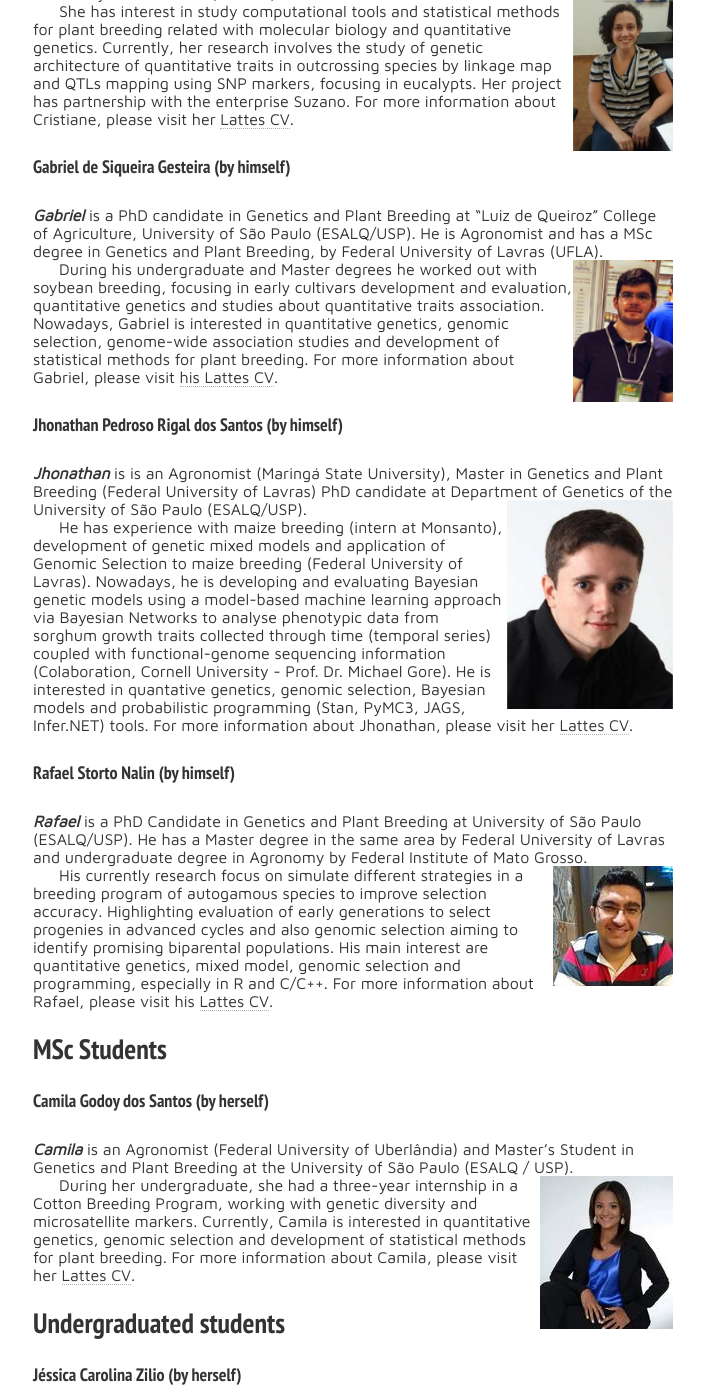
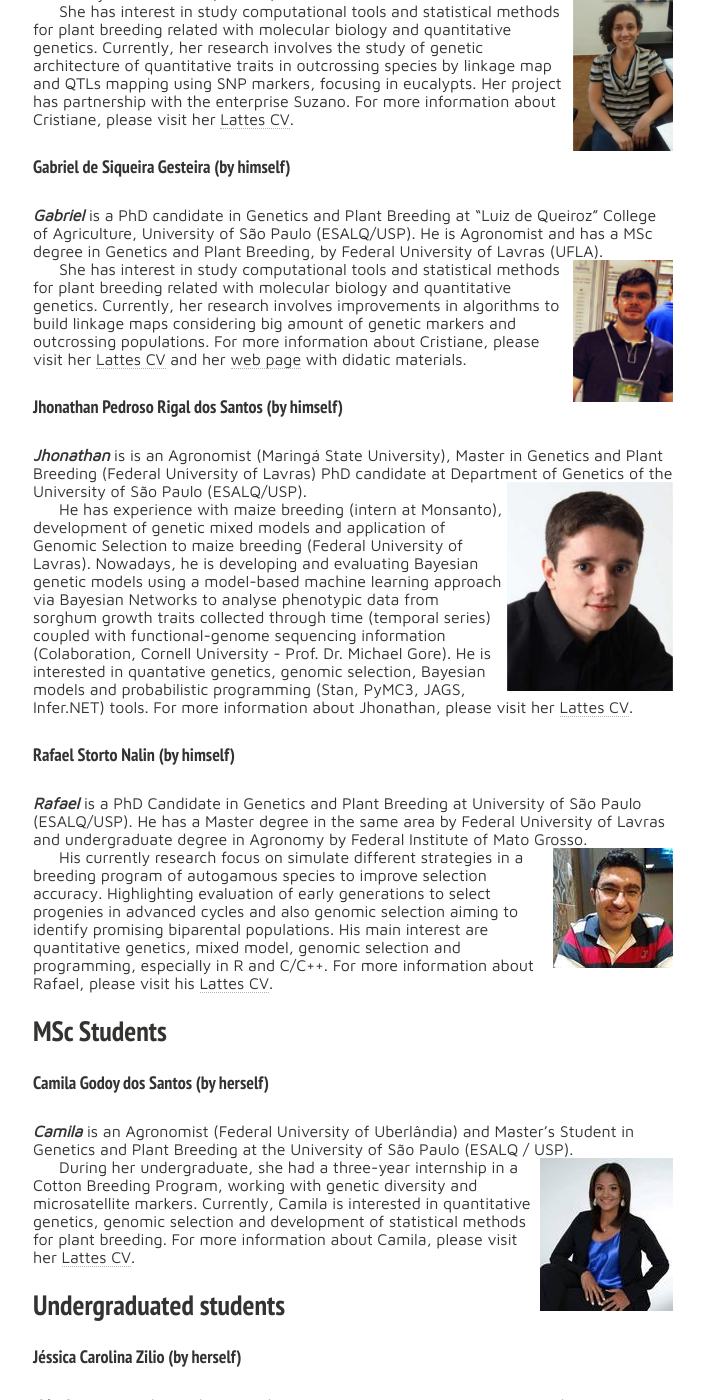
Before and after one commit to statgen-esalq/statgen-esalq.github.io, a Jekyll site: the page built from people.md, in a window 1280 px wide and 1400 px high, scrolled down 1683 px. Shown: the whole window, without its empty margins (287-991 px from the left). Built offline with Jekyll 4.4.1, drawn with Linux system fonts in a browser that asks for light colours; nearby versions of some CDN libraries; some of the changed text lies outside the part shown.

Commit message:
update cris and pedro

```diff
--- a/people.md
+++ b/people.md
@@ -58,7 +58,7 @@ She has interest in study computational tools and statistical methods for plant
 
 _**Gabriel**_ is a PhD candidate in Genetics and Plant Breeding at “Luiz de Queiroz” College of Agriculture, University of São Paulo (ESALQ/USP). He is Agronomist and has a MSc degree in Genetics and Plant Breeding, by Federal University of Lavras (UFLA). <img src="{{ site.url }}/images/Gabriel.jpg" width="100">{: .image-pull-right}
 
-During his undergraduate and Master degrees he worked out with soybean breeding, focusing in early cultivars development and evaluation, quantitative genetics and studies about quantitative traits association. Nowadays, Gabriel is interested in quantitative genetics, genomic selection, genome-wide association studies and development of statistical methods for plant breeding. For more information about Gabriel, please visit [his Lattes CV](http://lattes.cnpq.br/3234001848993741).
+She has interest in study computational tools and statistical methods for plant breeding related with molecular biology and quantitative genetics. Currently, her research involves improvements in algorithms to build linkage maps considering big amount of genetic markers and outcrossing populations. For more information about Cristiane, please visit her [Lattes CV](http://lattes.cnpq.br/5351325433180836) and her [web page](http://cristianetaniguti.github.io/) with didatic materials.
 
 
 #### Jhonathan Pedroso Rigal dos Santos (by himself)
@@ -91,3 +91,10 @@ During her undergraduate, she had a three-year internship in a Cotton Breeding P
 _**Jéssica**_ is an undergraduate student in Agricultural Engineering at "Luiz de Queiroz" College of Agriculture (ESALQ/USP). <img src="{{ site.url }}/images/Jessica.jpg" height="120">{: .image-pull-right}
 
 Currently she is doing a Scientific Initiation (CNPq) with the project "Development of methods for selecting redundant molecular markers in genomic selection procedures". For more information about Jéssica, please visit her Lattes CV. For more information about Jéssica, please visit her [Lattes CV](http://lattes.cnpq.br/5401775571964623).
+
+
+#### Pedro Afonso Jaloto (by himself)
+
+**Pedro**_ is an undergraduate student at the University of São Paulo, majoring in Agronomy at the Luiz de Queiroz College of Agriculture (ESALQ/USP). <img src="{{ site.url }}/images/pedro.jpg" height="120">{: .image-pull-right}
+
+His current project is the result of a partnership between Embrapa and the Lab, and is titled "Application of statistical methodologies for pedigree reconstruction in autopolyploidy using biallelic markers," focusing on Panicum Maximum. For more information about Pedro, please visit his [Lattes CV](http://lattes.cnpq.br/6739853439786505).
```
Also changed, not shown: images/pedro.jpg (added).
